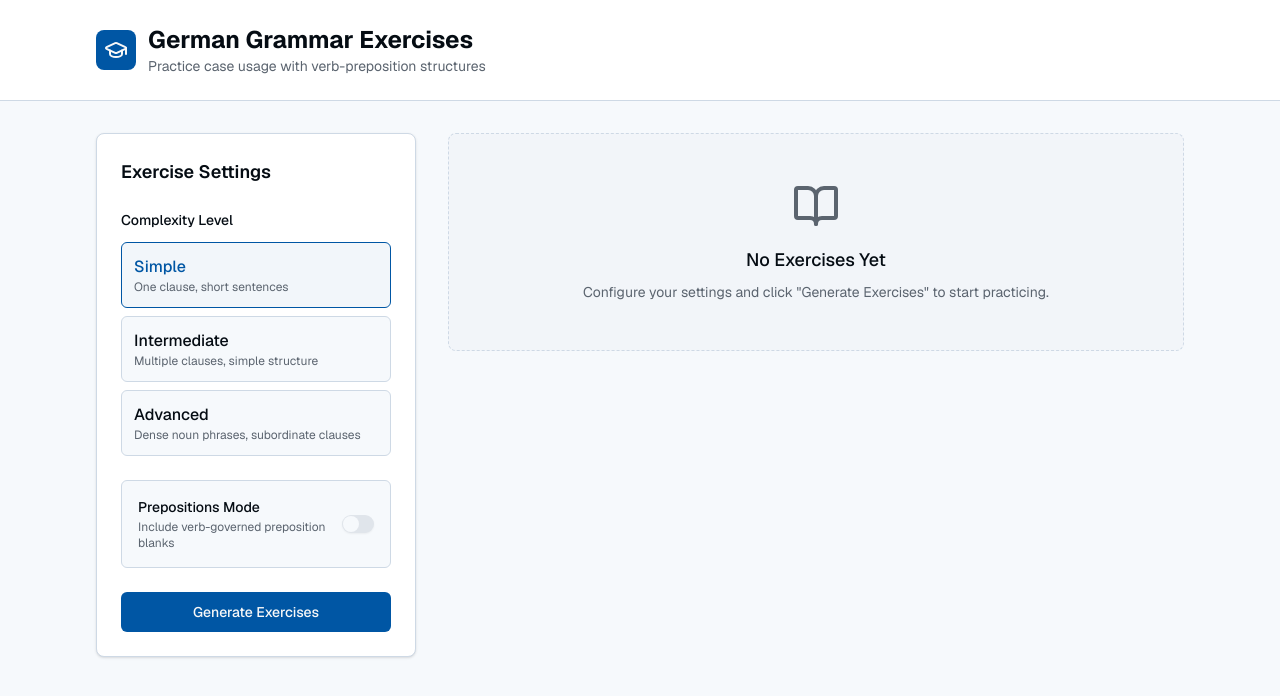
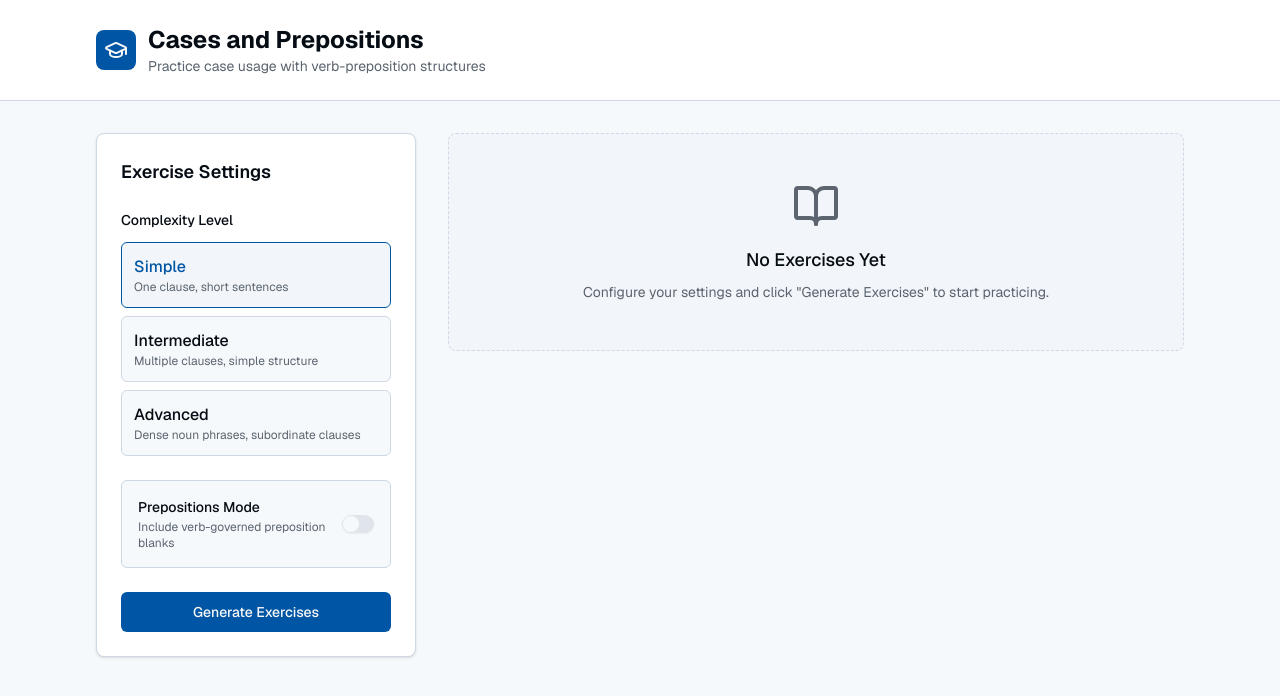
Before and after one commit to rubinity/C-P, a Next.js app: page / in a window 1280 px wide. Shown: the top 696 px of the page. Built offline with nearby package versions, Linux system fonts and the light colour scheme.

Commit message:
feat: update app name to "Cases and Prepositions"
Change app name in metadata and header to improve branding.

Co-authored-by: Mariia Rubina <371196+rubinity@users.noreply.github.com>

```diff
--- a/app/layout.tsx
+++ b/app/layout.tsx
@@ -7,7 +7,7 @@ const _geist = Geist({ subsets: ["latin"] });
 const _geistMono = Geist_Mono({ subsets: ["latin"] });
 
 export const metadata: Metadata = {
-  title: 'German Grammar Exercises',
+  title: 'Cases and Prepositions',
   description: 'Practice German case usage with verb-preposition structures',
   generator: 'v0.app',
   icons: {
--- a/app/page.tsx
+++ b/app/page.tsx
@@ -94,7 +94,7 @@ export default function Home() {
           </div>
           <div>
             <h1 className="text-xl font-bold text-card-foreground sm:text-2xl">
-              German Grammar Exercises
+              Cases and Prepositions
             </h1>
             <p className="text-sm text-muted-foreground">
               Practice case usage with verb-preposition structures
```
